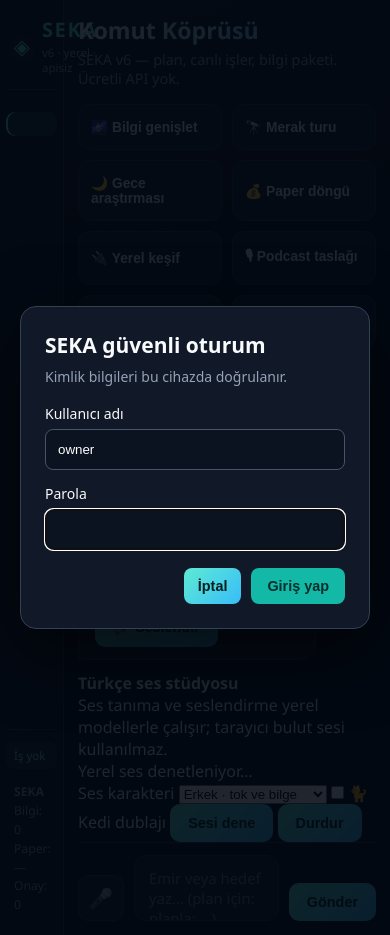
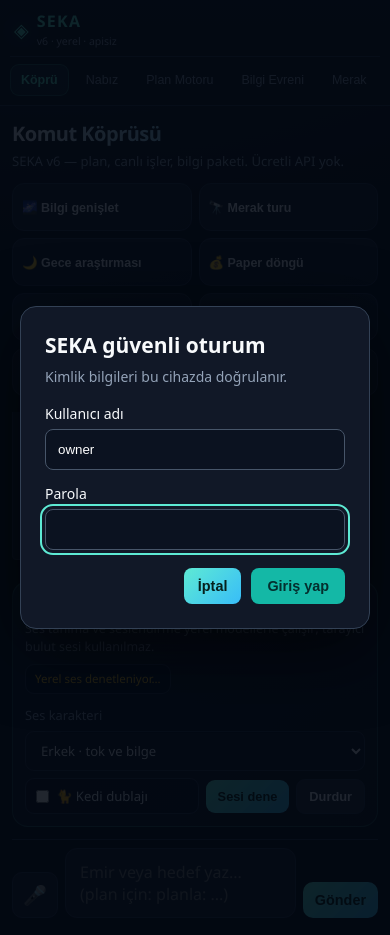
Before and after one commit to Nexora88/sentinel-agent, a FastAPI app: page / in a window 390 px wide. Run offline with FastAPI, Linux system fonts and the light colour scheme.

Commit message:
Polish SEKA voice studio and responsive mobile interface

```diff
--- a/web/static/style.css
+++ b/web/static/style.css
@@ -354,3 +354,161 @@
   .universe-stats { grid-template-columns: repeat(2, 1fr); }
   .panel { padding: 14px; }
 }
+
+
+/* SEKA v6.1 — accessible local voice studio and responsive polish */
+:focus-visible {
+  outline: 2px solid var(--accent);
+  outline-offset: 3px;
+}
+button:disabled { opacity: .55; cursor: not-allowed; }
+::selection { background: rgba(94, 234, 212, .28); }
+* { scrollbar-color: #334155 #0b1220; scrollbar-width: thin; }
+
+.voice-console {
+  margin: 8px 0 12px;
+  padding: 14px 16px;
+  border: 1px solid rgba(94, 234, 212, .24);
+  border-radius: 16px;
+  background:
+    radial-gradient(550px 130px at 0% 0%, rgba(45, 212, 191, .10), transparent 70%),
+    linear-gradient(135deg, rgba(15, 23, 42, .92), rgba(10, 16, 28, .96));
+  box-shadow: inset 0 1px 0 rgba(255,255,255,.025);
+}
+.voice-console-heading {
+  display: flex;
+  justify-content: space-between;
+  align-items: flex-start;
+  gap: 14px;
+  margin-bottom: 12px;
+}
+.voice-console-heading strong { font-size: .95rem; letter-spacing: .01em; }
+.voice-console-heading p { margin-top: 4px; color: var(--text-muted); font-size: .78rem; line-height: 1.45; }
+.voice-status {
+  flex: 0 0 auto;
+  max-width: 48%;
+  border: 1px solid var(--border);
+  background: rgba(2, 6, 23, .45);
+  color: var(--warning);
+  padding: 6px 9px;
+  border-radius: 999px;
+  font-size: .72rem;
+  line-height: 1.4;
+}
+.voice-status.is-ready { color: var(--success); border-color: rgba(52, 211, 153, .35); }
+.voice-controls { display: flex; align-items: center; flex-wrap: wrap; gap: 9px; }
+.voice-controls > label:not(.cat-toggle) { color: var(--text-muted); font-size: .8rem; }
+#voice-select {
+  max-width: 260px;
+  min-width: 190px;
+  padding: 9px 11px;
+  border: 1px solid var(--border);
+  border-radius: 9px;
+  color: var(--text);
+  background: #0b1220;
+  font: inherit;
+  font-size: .82rem;
+}
+.cat-toggle {
+  display: inline-flex;
+  align-items: center;
+  gap: 7px;
+  color: var(--text);
+  font-size: .82rem;
+  padding: 8px 10px;
+  border: 1px solid var(--border);
+  border-radius: 9px;
+  background: rgba(2, 6, 23, .35);
+}
+.cat-toggle input { accent-color: var(--accent); }
+#voice-test-btn, #voice-stop-btn {
+  padding: 9px 12px;
+  border-radius: 9px;
+  font-size: .8rem;
+}
+#voice-stop-btn.voice-stop { background: #202b3e; color: var(--text); border: 1px solid var(--border); }
+.message-content { white-space: pre-wrap; overflow-wrap: anywhere; }
+.message-actions { display: flex; justify-content: flex-end; margin-top: 7px; }
+.message-speak {
+  border: 1px solid var(--border) !important;
+  background: rgba(2, 6, 23, .28) !important;
+  color: var(--accent) !important;
+  padding: 5px 9px !important;
+  border-radius: 8px !important;
+  font-size: .75rem !important;
+}
+.approval-description { white-space: pre-wrap; overflow-wrap: anywhere; line-height: 1.45; }
+.approval-state { margin-top: 7px; color: var(--text-muted); font-size: .76rem; }
+.approval-note { max-width: 260px; color: var(--text-muted); font-size: .78rem; line-height: 1.45; }
+.approval-actions { flex-wrap: wrap; justify-content: flex-end; }
+.approval-card { align-items: flex-start; }
+.panel-header { position: relative; }
+.panel-header h1 { letter-spacing: -.025em; }
+.panel-header p { line-height: 1.55; }
+.qcard { min-height: 56px; background: linear-gradient(145deg, #151d2e, #101827); }
+.qcard:focus-visible, .nav-btn:focus-visible { outline-offset: 1px; }
+.chat-input-area { position: sticky; bottom: 0; background: var(--bg); padding-bottom: 3px; }
+#chat-input { min-height: 46px; max-height: 160px; }
+@media (max-width: 760px) {
+  body { height: 100dvh; overflow: hidden; }
+  .app { height: 100dvh; min-height: 0; flex-direction: column; }
+  .sidebar {
+    width: 100%;
+    flex: 0 0 auto;
+    padding: 8px 10px 6px;
+    border-right: 0;
+    border-bottom: 1px solid var(--border);
+  }
+  .logo { margin: 0 0 7px; padding: 2px 4px 8px; gap: 8px; }
+  .logo-icon { font-size: 1.2rem; }
+  .logo-text { display: flex; }
+  .brand { font-size: 1rem; }
+  .tag { font-size: .66rem; }
+  nav {
+    flex: 0 0 auto;
+    flex-direction: row;
+    overflow-x: auto;
+    overflow-y: hidden;
+    gap: 6px;
+    padding-bottom: 3px;
+    scrollbar-width: thin;
+  }
+  .nav-btn, .nav-btn.active {
+    flex: 0 0 auto;
+    width: auto;
+    font-size: .78rem;
+    white-space: nowrap;
+    padding: 8px 10px;
+    text-align: center;
+    box-shadow: none;
+    border: 1px solid transparent;
+  }
+  .nav-btn.active { border-color: rgba(94, 234, 212, .25); }
+  .sidebar-footer { display: none; }
+  .main { min-height: 0; flex: 1 1 auto; }
+  .panel { min-height: 0; padding: 14px 12px; }
+  .panel-header { margin-bottom: 12px; }
+  .panel-header h1 { font-size: 1.25rem; }
+  .panel-header p { font-size: .82rem; }
+  .quick-grid { grid-template-columns: repeat(2, minmax(0, 1fr)); gap: 7px; }
+  .qcard { padding: 10px 9px; font-size: .78rem; min-height: 48px; }
+  .chat-messages { min-height: 160px; }
+  .message { max-width: 94%; padding: 10px 12px; font-size: .88rem; }
+  .chat-input-area { gap: 7px; padding-top: 8px; }
+  #chat-input { min-width: 0; font-size: 16px; }
+  #send-btn { padding: 10px 12px; }
+  .voice-console { padding: 12px; }
+  .voice-console-heading { flex-direction: column; gap: 8px; }
+  .voice-status { max-width: 100%; border-radius: 9px; }
+  .voice-controls { gap: 7px; }
+  #voice-select { min-width: 100%; max-width: none; }
+  .cat-toggle { flex: 1; }
+  .universe-stats { grid-template-columns: repeat(2, minmax(0, 1fr)); gap: 7px; }
+  .stat-card { padding: 12px 8px; }
+  .stat-value { font-size: 1.25rem; }
+  .approval-card { flex-direction: column; }
+  .approval-actions { width: 100%; justify-content: flex-start; }
+}
+@media (prefers-reduced-motion: reduce) {
+  *, *::before, *::after { scroll-behavior: auto !important; transition: none !important; animation: none !important; }
+}
```
